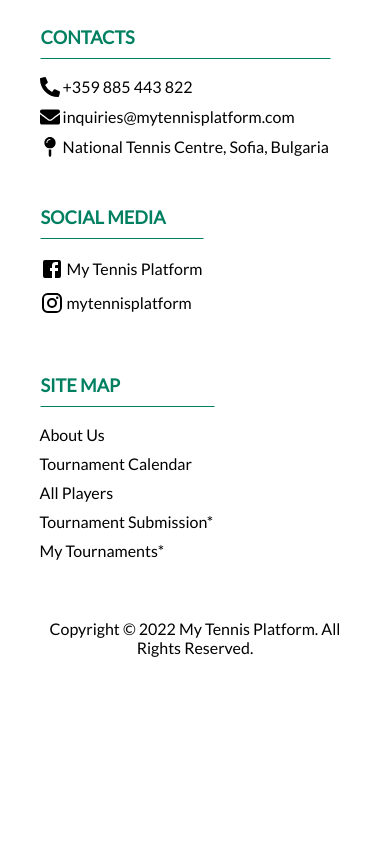
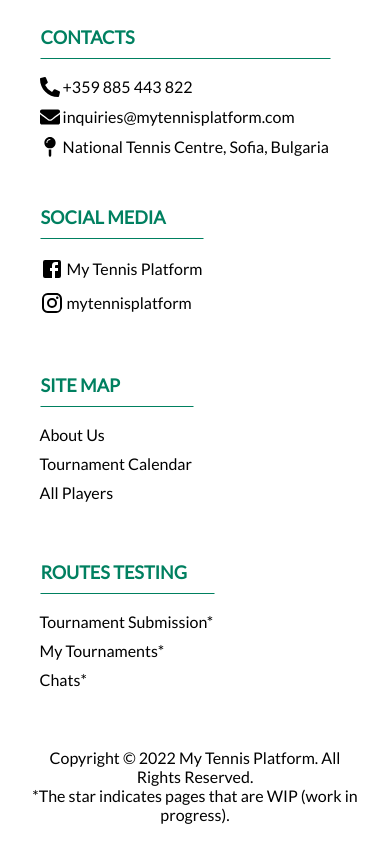
Before and after one commit to kkapitanova/mytennis, a React (Create React App) app: page / in a window 390 px wide. Shown: the part 1273-2117 px from the top of the page. Before the commit the page ends 1950 px from the top, so only its background shows below. Built offline with nearby package versions, Linux system fonts and the light colour scheme; no server answers; the database is empty.

Commit message:
responsiveness improvements

```diff
--- a/src/App.scss
+++ b/src/App.scss
@@ -27,6 +27,18 @@
   100% {
     opacity: 1;
     transform: scale(1);
+  }
+}
+
+@keyframes fadeInWithoutScale {
+  0% {
+    opacity: 0;
+  }
+  50% {
+    opacity: 0.8;
+  }
+  100% {
+    opacity: 1;
   }
 }
 
--- a/src/containers/chats/Chats.jsx
+++ b/src/containers/chats/Chats.jsx
@@ -255,6 +255,11 @@ const Chats = () => {
 
     useEffect(() => {
         scrollToBottom("chat-messages")
+    }, [current])
+
+    // scroll to top when opening the page for the first time
+    useEffect(() => {
+        window.scrollTo(0,0)
     }, [])
 
     useEffect(() => {
--- a/src/containers/chats/Chats.scss
+++ b/src/containers/chats/Chats.scss
@@ -164,7 +164,8 @@
     .left-container {
         width: 100% !important;
         transition: width 1s;
-        border: 0.5px solid rgba(0, 0, 0, 0.5);
+        // animation: fadeInWithoutScale 1s;
+        border-right: 0.5px solid rgba(0, 0, 0, 0.5);
 
         &.right-open {
             width: 0px !important;
@@ -177,6 +178,7 @@
     .right-container {
         width: 100% !important;
         transition: width 1s;
+        // animation: fadeInWithoutScale 1s;
 
         &.left-open {
             width: 0px !important;
--- a/src/containers/footer/Footer.jsx
+++ b/src/containers/footer/Footer.jsx
@@ -55,24 +55,6 @@ const Footer = () => {
                                 <a rel="noreferrer" target="_blank" href="https://www.instagram.com/mypt.bg"><InstagramIcon />&nbsp;mytennisplatform</a>
                             </div>
                         </div>
-                        {/* <div className="section-wrapper">
-                            <div className="classes-wrapper">
-                                <div className="classes-wrapper-schedule">
-                                    <h4>{t("HIIT")}</h4>
-                                    <p>{t("WeekDays.Mon")} 8:30 & 19:00</p>
-                                    <p>{t("WeekDays.Wed")} 19:00</p>
-                                    <p>{t("WeekDays.Thu")} 8:30</p>
-                                    <p>{t("WeekDays.Fri")} 19:00</p>
-                                </div>
-                                <div className="classes-wrapper-schedule">
-                                    <h4>{t("CircuitTraining")}</h4>
-                                    <p>{t("WeekDays.Mon")} 18:00</p>
-                                    <p>{t("WeekDays.Sat")} 10:00</p>
-                                    <p>{t("WeekDays.Sun")} 11:00</p>
-                                </div>
-
-                            </div> */}
-                        {/* </div> */}
                         <div className="section-wrapper">
                             <h3>Site Map
                                 {/* {t("Footer.SiteMap")} */}
@@ -81,13 +63,19 @@ const Footer = () => {
                             {/* <Link to="/contacts">{t("Footer.GetInTouch")}</Link> */}
                             <Link to="/tournament-calendar">Tournament Calendar</Link>
                             <Link to="/players">All Players</Link>
+                        </div>
+                        <div className="section-wrapper">
+                            <h3>Routes Testing</h3>
+                            {/* <Link to="/contacts">{t("Footer.GetInTouch")}</Link> */}
                             <Link to="/tournament-submission">Tournament Submission*</Link>
                             <Link to="/my-tournaments">My Tournaments*</Link>
+                            <Link to="/chats">Chats*</Link>
                         </div>
                     </div>
                 <div className="copyright-wrapper">Copyright © 2022 My Tennis Platform. All Rights Reserved.
                  {/* {t("Rights.1")} */}
                  </div>
+                 *The star indicates pages that are WIP (work in progress).
             </footer>
         </>
     )
--- a/src/containers/footer/Footer.scss
+++ b/src/containers/footer/Footer.scss
@@ -107,7 +107,8 @@
 
 
 /* Extra Small and Small devices (portrait tablets and large phones, 600px and up) */
-@media only screen and (max-width: 768px) {
+// @media only screen and (max-width: 768px) {
+@media only screen and (max-width: 1100px) { //TODO: revert back to the query above when removing the Routes Testing section
     .footer-wrapper .sections-wrapper {
         flex-direction: column;
         padding: 5vw;
--- a/src/containers/tournament-submission/TournamentSubmission.jsx
+++ b/src/containers/tournament-submission/TournamentSubmission.jsx
@@ -398,7 +398,7 @@ const TournamentSubmission = () => {
                     <div className="flex wrap">
                         {/* <button className='button action-button' type="submit" style={{marginRight: 10}} disabled={validateFields()}>Submit</button> */}
                         <Button variant="contained" sx={{height: 40, margin: '0px 10px 10px 0px !important'}} type="submit">Submit</Button>
-                        {/* //TODO: disabled  */}
+                        {/* //TODO: disabled state when not all data fields are entered*/}
                         <Button variant="contained" sx={{height: 40, margin: '0px 10px 10px 0px !important'}} onClick={() => setTournamentData({"tournamentName":"Test Tournament Name", "clubName": "Test Club Name", "description":"This is the tournament description","city":"Sofia","country":"Bulgaria","street":"ul. 671-va 3A","zipCode":"1632","startDate":"2023-02-15T12:04:46.000Z","endDate":"2023-02-18T12:04:47.000Z","tournamentDirector":"Kristina Kapitanova","tournamentDirectorPhone":"+1 (233) 23","genderGroup":"mixed","ageGroups":["U60"],"drawType":"singlesAndDoubles","entryTax":"75","prizeMoney":"20000","medicalTeamOnSite":false})}>FILL WITH TEST DATA</Button>
                         {checkIfInfoIsFilledIn() && <Button variant="outlined" height={70} startIcon={<ClearIcon />} sx={{height: 40, margin: '0px 10px 0px 0px !important'}} onClick={clearFields}>Clear Fields</Button>}
                     </div>
```
